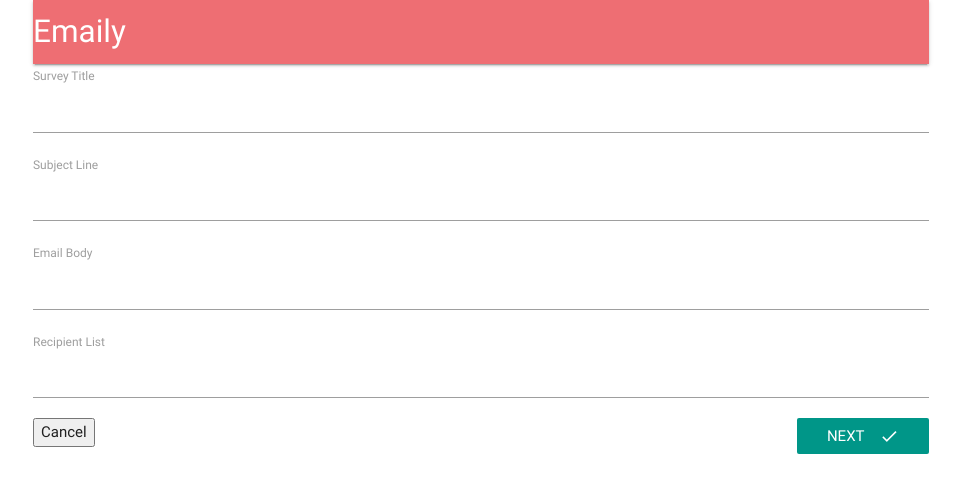
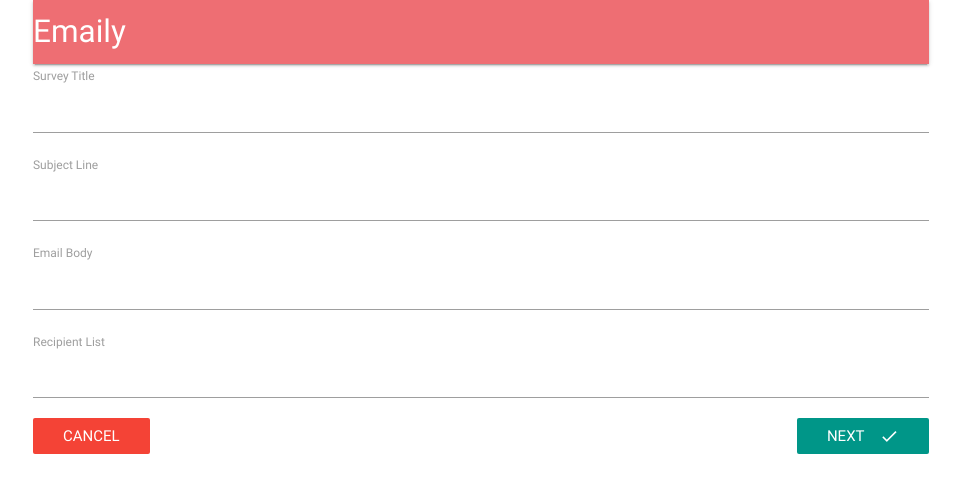
Before and after one commit to ruevaughn/emaily, a React (Create React App) app in the folder client/: page /surveys/new in a window 1280 px wide. Shown: the top 492 px of the page, without its empty margins (159-1120 px from the left). Built offline with nearby package versions, Linux system fonts and the light colour scheme; no server answers.

Commit message:
Style more

```diff
--- a/client/src/components/surveys/SurveyForm.js
+++ b/client/src/components/surveys/SurveyForm.js
@@ -1,7 +1,8 @@
 import React, { Component } from 'react';
 import { reduxForm, Field } from 'redux-form';
-import SurveyField from './SurveyField'
+import SurveyField from './SurveyField';
 import _ from 'lodash';
+import { Link } from 'react-router-dom';
 
 const FIELDS = [
   { label: "Survey Title", name: "title" },
@@ -23,12 +24,11 @@
         <form onSubmit={this.props.handleSubmit(values => console.log(values))}>
 
           {this.renderFields()}
-
+          <Link to="/surveys" className="red btn-flat white-text">Cancel</Link>
           <button type="submit" className="teal btn-flat right white-text">
           Next
           <i className="material-icons right">done</i>
           </button>
-          <button type="submit">Cancel</button>
         </form>
       </div>
     );
```
